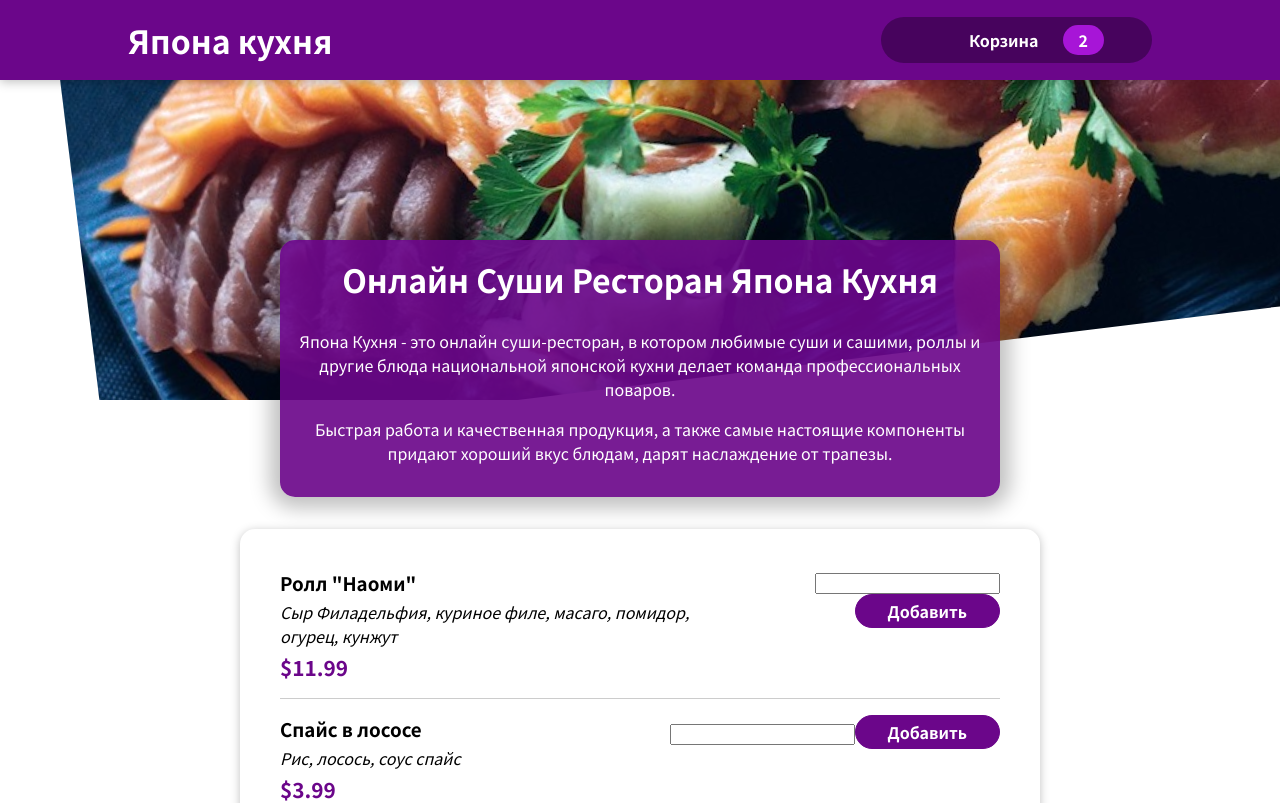
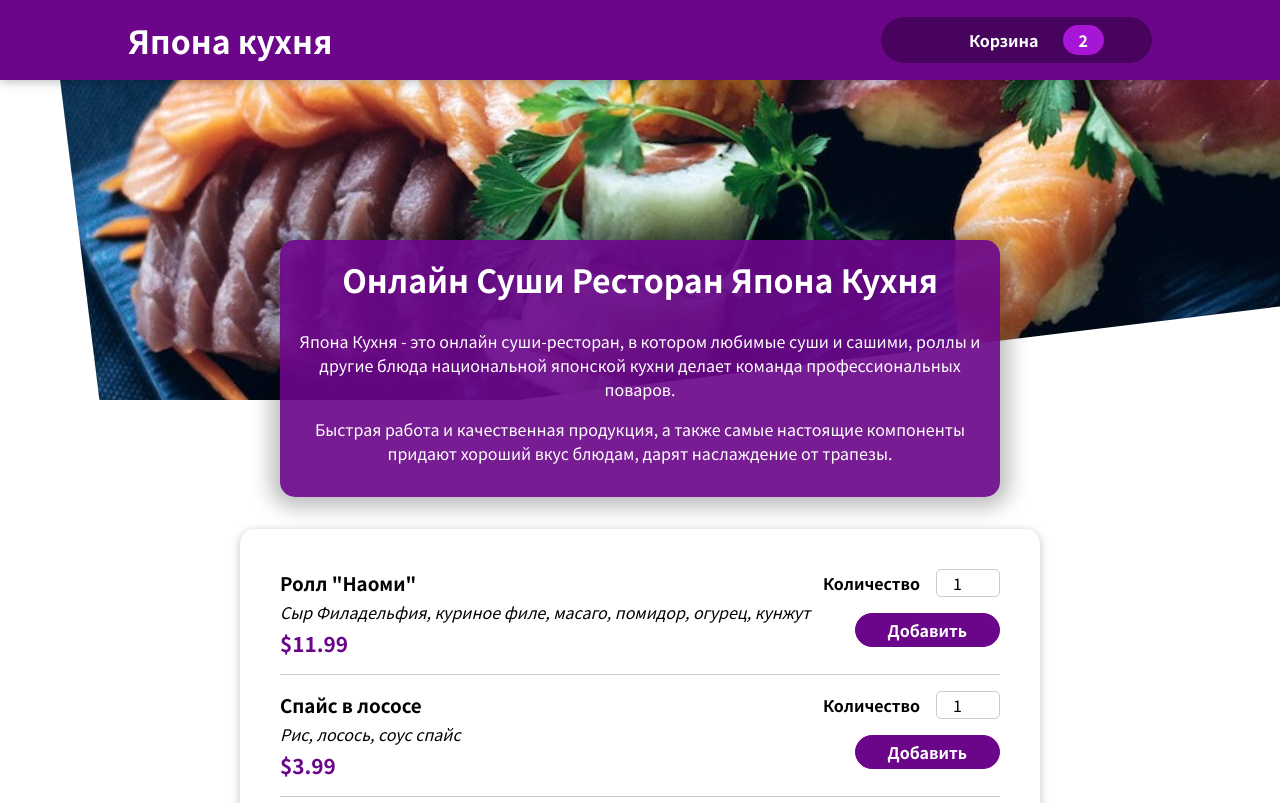
Before and after one commit to AlekseySapunkov/challenge-2-starter-code, a React (Create React App) app: page / in a window 1280 px wide. Shown: the top 803 px of the page. Built offline with nearby package versions, Linux system fonts and the light colour scheme; some icons are missing.

Commit message:
Add component MealItemForm

```diff
--- a/src/components/UI/Input.js
+++ b/src/components/UI/Input.js
@@ -1,5 +1,10 @@
 import styles from "./Input.module.css";
-const Input = () => {
-  return <input></input>;
+const Input = (props) => {
+  return (
+    <div className={styles.input}>
+      <label htmlFor={props.input.id}>{props.label}</label>
+      <input {...props.input}></input>
+    </div>
+  );
 };
 export default Input;
--- a/src/components/UI/MealItemForm.js
+++ b/src/components/UI/MealItemForm.js
@@ -3,7 +3,16 @@
 const MealItemForm = (props) => {
   return (
     <form className={styles.form}>
-      <Input />
+      <Input
+        label="Количество"
+        input={{
+          id: "amount",
+          type: "number",
+          min: "1",
+          step: "1",
+          defaultValue: "1",
+        }}
+      />
       <button>Добавить</button>
     </form>
   );
```
